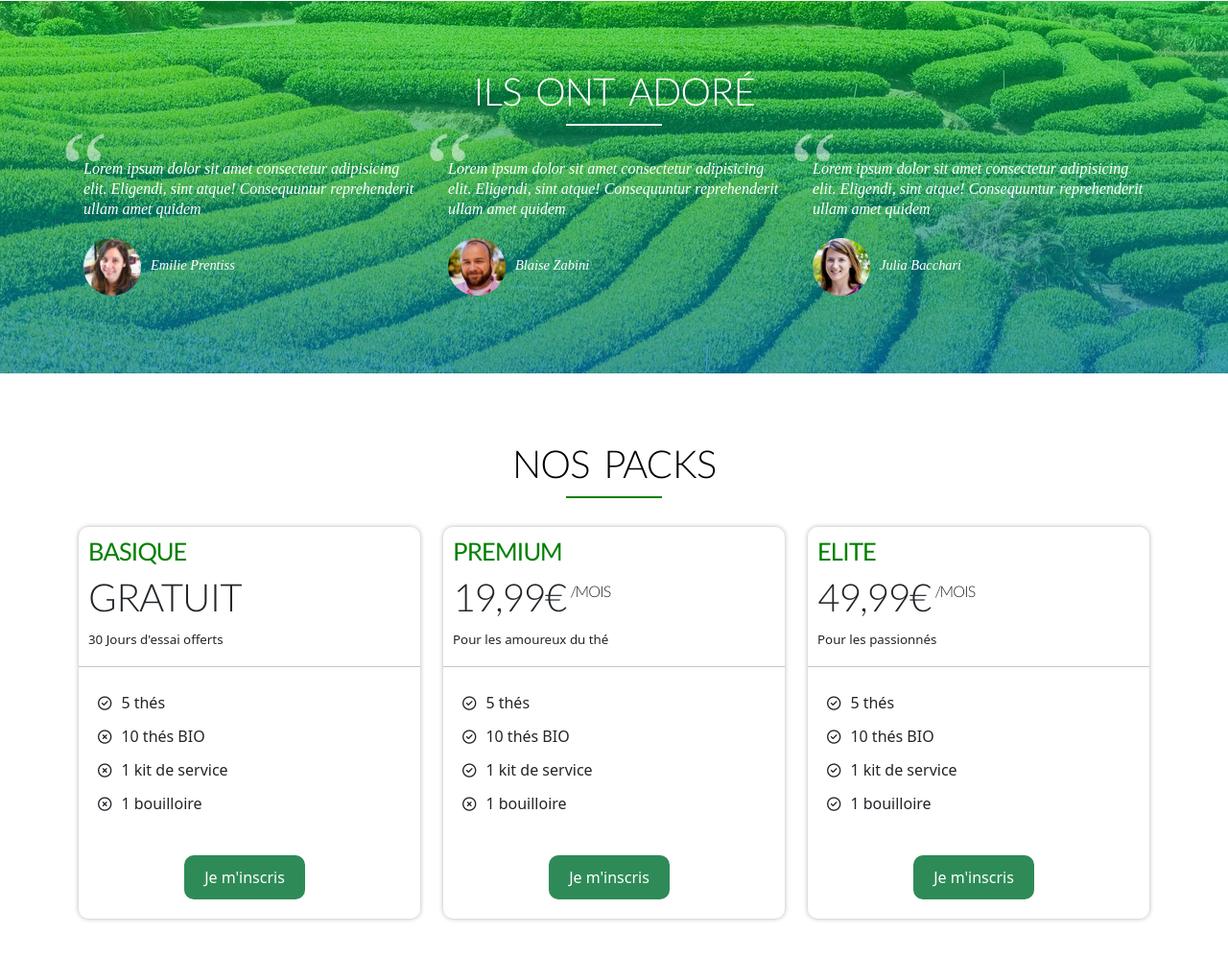
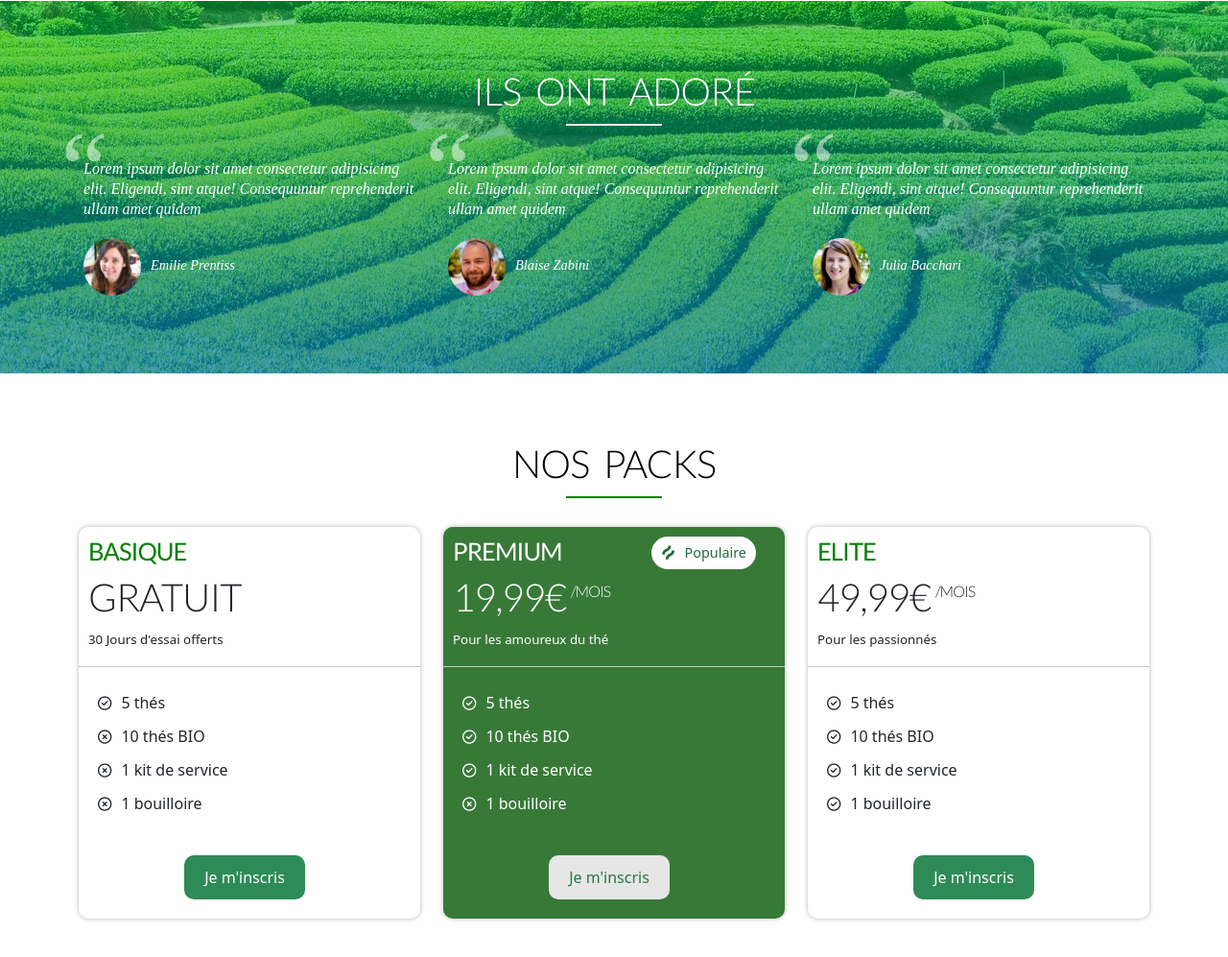
Before and after one commit to mathildabare/tuto-tea-website, a plain HTML site: page index.html in a window 1280 px wide. Shown: the part 3007-4004 px from the top of the page at 96% size. Drawn offline with nearby package versions, Linux system fonts and the light colour scheme.

Commit message:
tuto-tea-website

```diff
--- a/index.html
+++ b/index.html
@@ -285,11 +285,13 @@
 
                 <!---Pack 2-->
                 <div class="col-md-4">
-                    <div class="pack">
+                    <div class="pack pack-premium">
                         <div class="pack-title">
                             <h3>Premium</h3>
                             <h4>19,99€<span>/mois</span></h4>
                             <p>Pour les amoureux du thé</p>
+
+                            <p class="pack-title-premium"><i class="fab fa-hotjar"></i>Populaire</p>
                         </div>
                         <div class="pack-content">
                             <ul>
--- a/ressources/css/style.css
+++ b/ressources/css/style.css
@@ -289,6 +289,7 @@ cite img {
 .pack-title {
     padding: 10px 10px 0 10px;
     border-bottom: 1px solid #c5c5c5;
+    position: relative;
 }
 
 .pack-content ul {
@@ -303,20 +304,67 @@ cite img {
     margin-right: 10px;
 }
 
-.pack-signup {
-    text-align: center;
-}
-
-.pack-btn {
-background-color: seagreen;
-color: white;
-    margin-bottom: 20px;
-}
-
-.pack span{
+.pack span {
     font-weight: 200;
     font-size: 40%;
     position: relative;
     top: -15px;
     left: 5px;
 }
+
+
+.pack-signup {
+    text-align: center;
+}
+
+.pack-btn {
+    background-color: seagreen;
+    color: white;
+    margin-bottom: 20px;
+}
+
+.pack-btn:hover {
+    background-color: rgb(81, 170, 85);
+    color: white;
+}
+
+
+/** Pack Premium **/
+
+.pack-premium {
+    background-color: rgb(56, 121, 56);
+    color: white;
+}
+
+.pack-premium h3 {
+    color: white;
+}
+
+
+.pack-premium .pack-btn {
+    background-color: rgb(230, 230, 230);
+    color: rgb(36, 121, 73);
+    transition: color 1s, background-color 1s;
+}
+
+.pack-premium .pack-btn:hover {
+    color: rgb(4, 90, 18);
+    background-color: white;
+}
+
+.pack-title-premium i {
+    margin-right: 10px;
+}
+
+.pack-title-premium {
+    position: absolute;
+    top: 10px;
+    right: 30px;
+    background-color: white;
+    border-radius: 20px;
+    color: rgb(33, 104, 64);
+    padding: 5px 10px;
+    font-size: 90%;
+    text-align: center;
+    font-weight: 400;
+}
```
